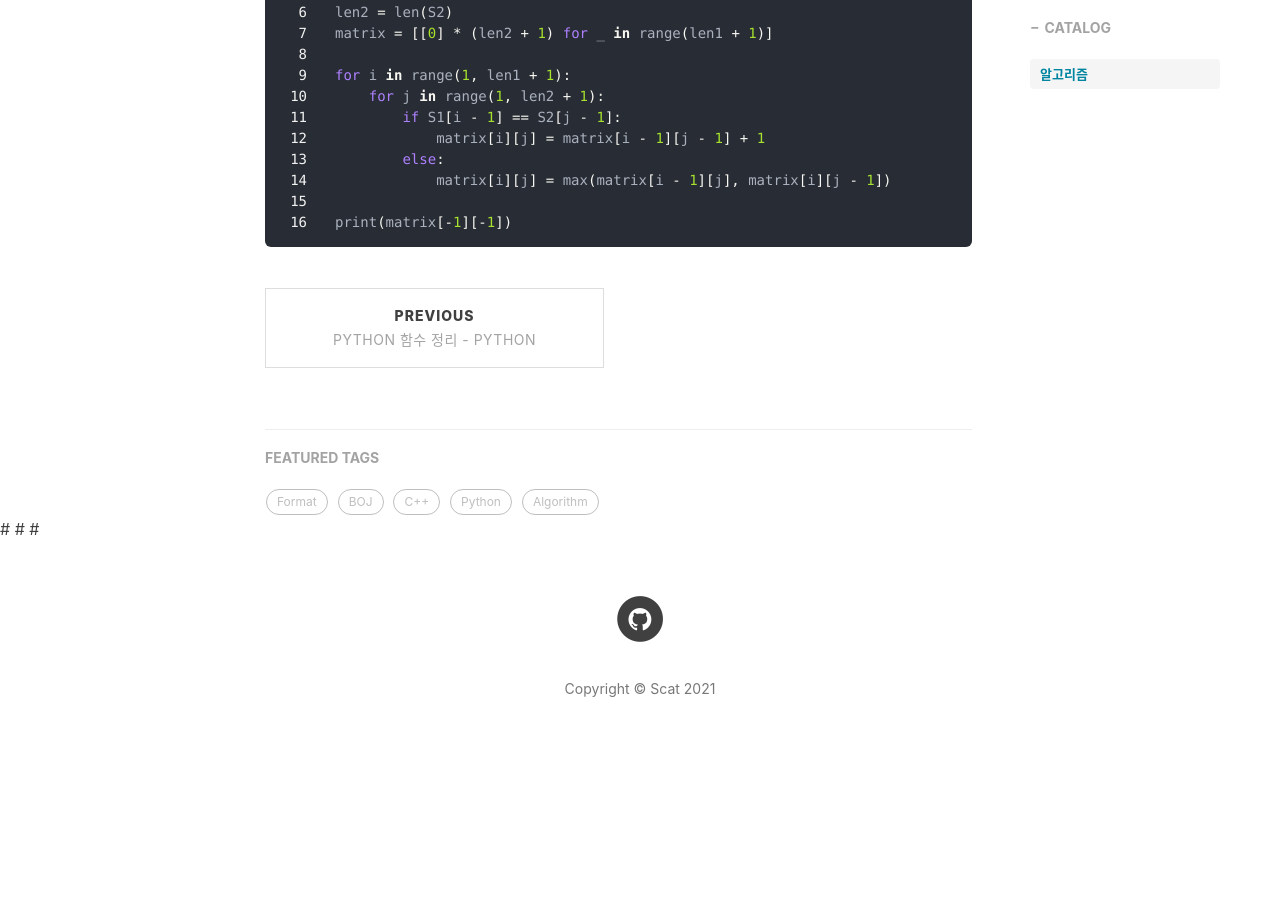
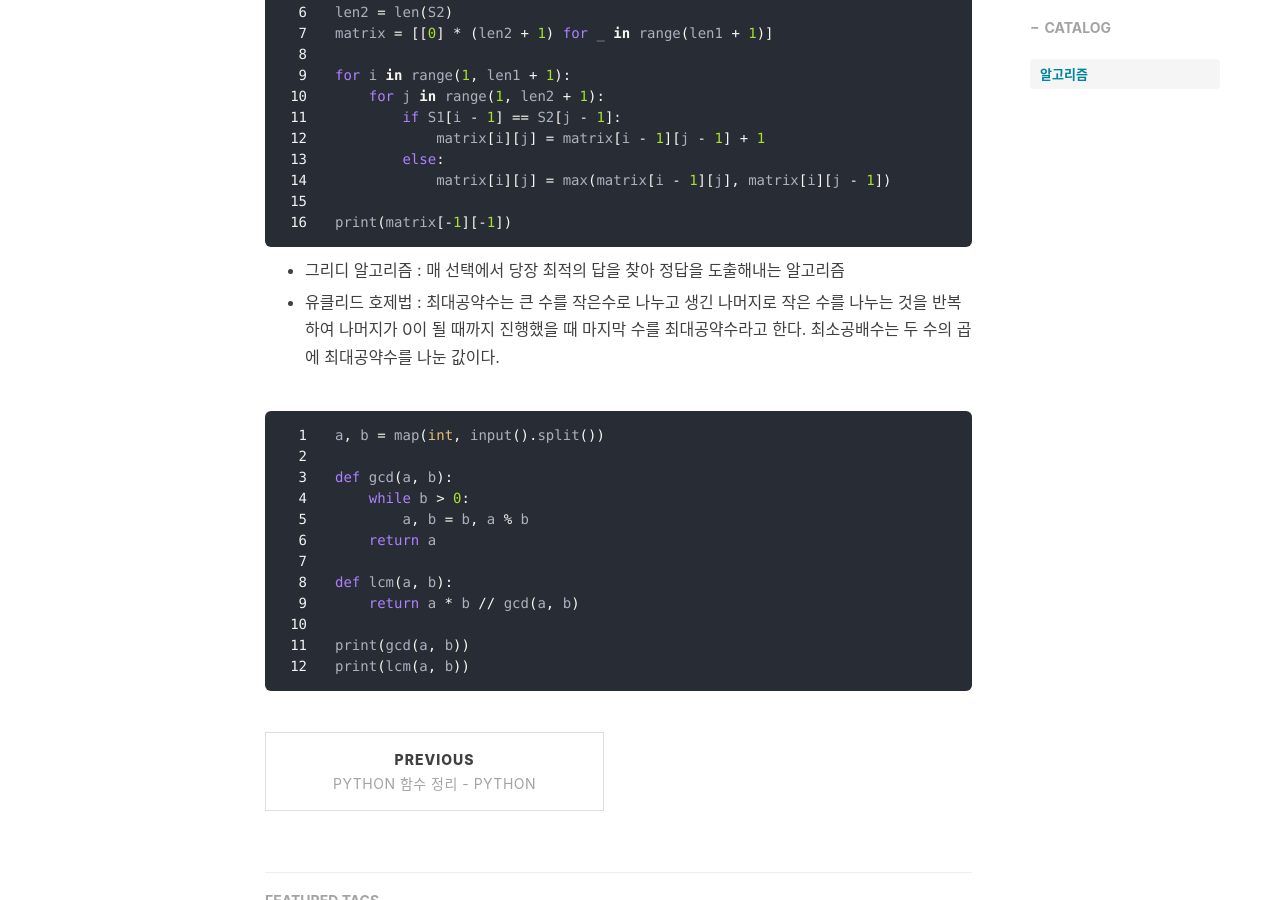
Before and after one commit to scatdelight/scatdelight.github.io, a Jekyll site: the page built from _posts/2021-10-21-Algorithm 정리.md, in a window 1280 px wide and 900 px high, scrolled down 2930 px. Built offline with Jekyll 4.4.1, drawn with Linux system fonts in a browser that asks for light colours; nearby versions of some CDN libraries; some web fonts are replaced; comment, search, counter and statistics services are not loaded; before the commit the page ends 3723 px from its top, so only the background shows below that.

Commit message:
Update 2021-10-21-Algorithm 정리.md

````diff
--- a/_posts/2021-10-21-Algorithm 정리.md
+++ b/_posts/2021-10-21-Algorithm 정리.md
@@ -122,3 +122,24 @@ for i in range(1, len1 + 1):
 
 print(matrix[-1][-1])
 ```
+
+
+- 그리디 알고리즘 : 매 선택에서 당장 최적의 답을 찾아 정답을 도출해내는 알고리즘
+
+
+- 유클리드 호제법 : 최대공약수는 큰 수를 작은수로 나누고 생긴 나머지로 작은 수를 나누는 것을 반복하여 나머지가 0이 될 때까지 진행했을 때 마지막 수를 최대공약수라고 한다. 최소공배수는 두 수의 곱에 최대공약수를 나눈 값이다.
+
+```python
+a, b = map(int, input().split())
+
+def gcd(a, b):
+    while b > 0:
+        a, b = b, a % b
+    return a
+
+def lcm(a, b):
+    return a * b // gcd(a, b)
+
+print(gcd(a, b))
+print(lcm(a, b))
+```
````
